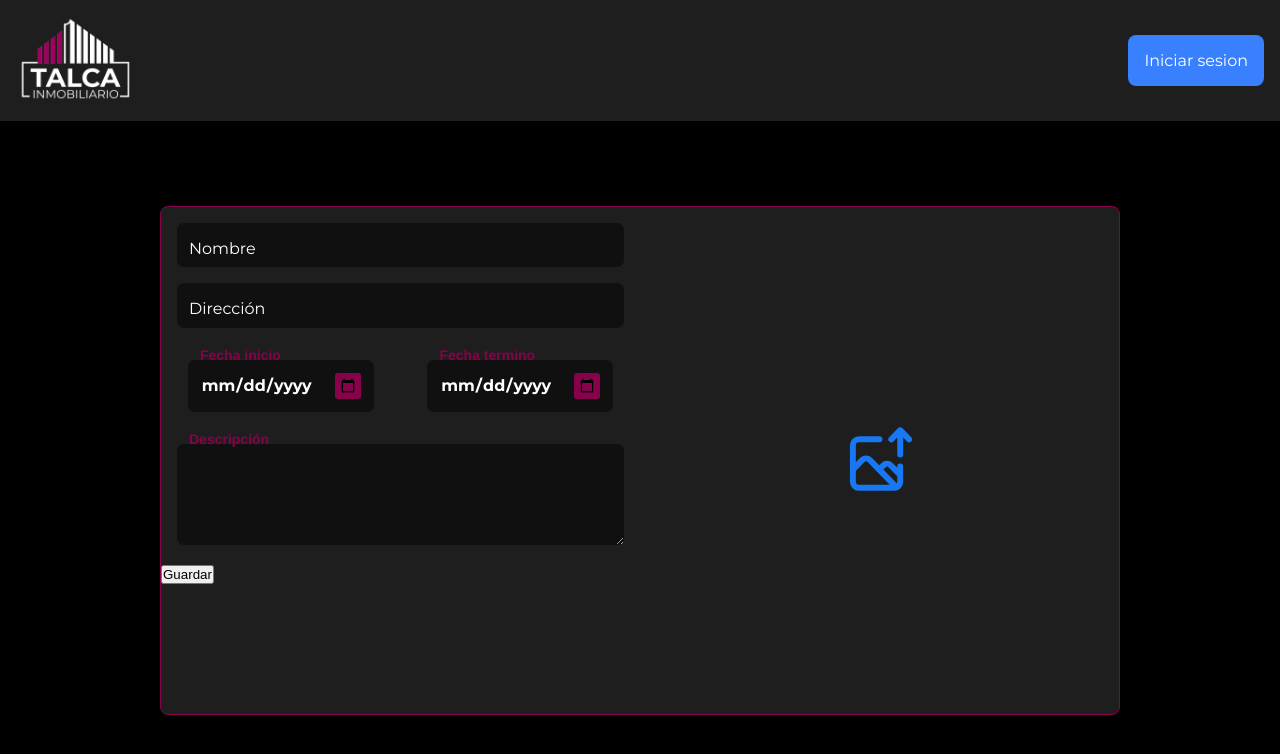
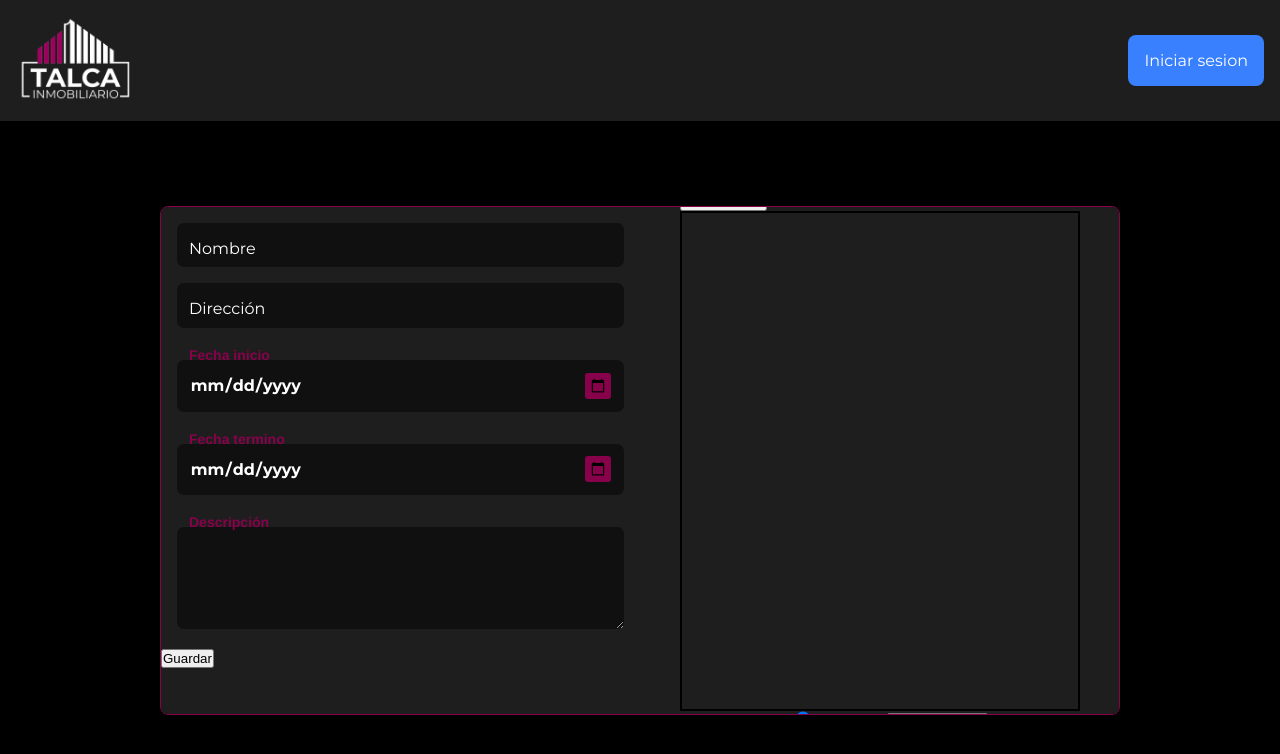
Before and after one commit to david-aravena/inmo, a Next.js app: page /proyectos/nuevo-proyecto in a window 1280 px wide. Shown: the top 754 px of the page. Built offline with nearby package versions, Linux system fonts and the light colour scheme.

Commit message:
add: form create project

```diff
--- a/src/app/proyectos/nuevo-proyecto/page.jsx
+++ b/src/app/proyectos/nuevo-proyecto/page.jsx
@@ -2,6 +2,7 @@
 import { useState } from 'react';
 import AnimatedInput from 'src/components/animatedInput'
 import {saveNewProject} from "src/utils/saveNewProject/"
+import ImageEditor from 'src/components/imageEditor/'
 import styles from './newProject.module.css'
 
 export default function NewProject(){
@@ -53,7 +54,7 @@ export default function NewProject(){
           <div style={{width:"50%"}}>
             <AnimatedInput nameInput="nombre" type="text" textInput="Nombre" />
             <AnimatedInput nameInput="direccion" type="text" textInput="Dirección" />
-            <div style={{width:"100%", display:"flex", justifyContent:"space-around"}}>
+            <div style={{width:"100%", display:"flex", flexDirection:"column"}}>
               <AnimatedInput nameInput="fechaInicio" type="date" textInput="Fecha inicio" />
               <AnimatedInput nameInput="fechaTermino" type="date" textInput="Fecha termino" />
             </div>
@@ -61,12 +62,8 @@ export default function NewProject(){
             <input type="submit" value="Guardar" />
           </div>
           <div style={{width:"50%"}}>
-            <div onClick={() => getImageProperty()} className={styles.imageContainer}>
-              {imageSelected ?
-                <img src={imageSelected.url} alt="" width="400px" height="100%" style={{objectFit:"cover"}} />
-              :
-                <img src="/svg/uploadImage.svg" alt="" width="15%" height="15%" />
-              }
+            <div className={styles.imageContainer}>
+              <ImageEditor width={400} height={500} onSaveImage={setImageSelected}  />
             </div>
           </div>
         </form>
--- /dev/null
+++ b/src/components/imageEditor/index.jsx
@@ -0,0 +1,141 @@
+import { useState, useRef } from "react";
+
+export default function MovableImage({
+  width = 400,
+  height = 500,
+  autoSize = "none",
+  onSaveImage
+}) {
+  const [position, setPosition] = useState(0);
+  const [scale, setScale] = useState(1); // Estado para la escala
+  const [image, setImage] = useState(null);
+  const [isDragging, setIsDragging] = useState(false);
+  const [lastX, setLastX] = useState(null);
+  const imageRef = useRef(null);
+
+  // Cargar imagen
+  const handleImageUpload = (e) => {
+    const file = e.target.files[0];
+    if (file) {
+      const url = URL.createObjectURL(file);
+      setImage(url);
+    }
+  };
+
+  // Iniciar arrastre
+  const handleStart = (e) => {
+    setIsDragging(true);
+    setLastX(e.type === "touchstart" ? e.touches[0].clientX : e.clientX);
+  };
+
+  // Mover imagen (mouse o touch)
+  const handleMove = (e) => {
+    if (!isDragging || !image) return;
+
+    const clientX = e.type === "touchmove" ? e.touches[0].clientX : e.clientX;
+
+    if (lastX !== null) {
+      setPosition((prev) => prev + (clientX - lastX));
+    }
+
+    setLastX(clientX);
+
+    if (e.type === "touchmove") {
+      e.preventDefault(); // Prevenir el scroll en móviles
+    }
+  };
+
+  // Finalizar arrastre
+  const handleEnd = () => {
+    setIsDragging(false);
+    setLastX(null);
+  };
+
+  // Guardar la imagen editada
+  const handleSave = (e) => {
+    e.preventDefault();
+    if (!imageRef.current) return;
+
+    const canvas = document.createElement("canvas");
+    const ctx = canvas.getContext("2d");
+
+    canvas.width = imageRef.current.clientWidth;
+    canvas.height = imageRef.current.clientHeight;
+
+    const img = new Image();
+    img.src = image;
+    img.onload = () => {
+      ctx.drawImage(img, position, 0, img.width * scale, img.height * scale);
+
+      canvas.toBlob((blob) => {
+        if (!blob) return;
+
+        const file = new File([blob], "edited-image.png", { type: "image/png" });
+
+        if (onSaveImage) {
+          onSaveImage(file);
+        }
+      }, "image/png");
+    };
+  };
+
+  const containerStyles = {
+    width: autoSize === "width" ? "auto" : autoSize === "full-width" ? "100%" : `${width}px`,
+    height: autoSize === "height" ? "auto" : autoSize === "full-height" ? "100%" : `${height}px`,
+    overflow: "hidden",
+    border: "2px solid black",
+    position: "relative",
+    display: "flex",
+    alignItems: "center",
+    justifyContent: "center",
+    touchAction: "none",
+  };
+
+  return (
+    <div>
+      <input type="file" accept="image/*" onChange={handleImageUpload} />
+      <div
+        style={containerStyles}
+        onMouseMove={handleMove}
+        onMouseUp={handleEnd}
+        onMouseLeave={handleEnd}
+        onTouchMove={handleMove}
+        onTouchEnd={handleEnd}
+      >
+        {image && (
+          <img
+            ref={imageRef}
+            src={image}
+            alt="Uploaded"
+            draggable="false"
+            onMouseDown={handleStart}
+            onTouchStart={handleStart}
+            style={{
+              position: "absolute",
+              left: `calc(50% + ${position}px)`, // Centra la imagen y aplica el desplazamiento
+              transform: `translateX(-50%) scale(${scale})`, // Centra y escala desde el centro
+              transformOrigin: "center", // Escalado desde el centro
+              cursor: isDragging ? "grabbing" : "grab",
+              height: "100%",
+            }}
+          />
+        )}
+      </div>
+
+      {/* Slider para escalar la imagen */}
+      <label>
+        Escala: {scale.toFixed(2)}
+        <input
+          type="range"
+          min="0.5"
+          max="2"
+          step="0.05"
+          value={scale}
+          onChange={(e) => setScale(parseFloat(e.target.value))}
+        />
+      </label>
+
+      <button type="button" onClick={handleSave}>Guardar Imagen</button>
+    </div>
+  );
+}
```
